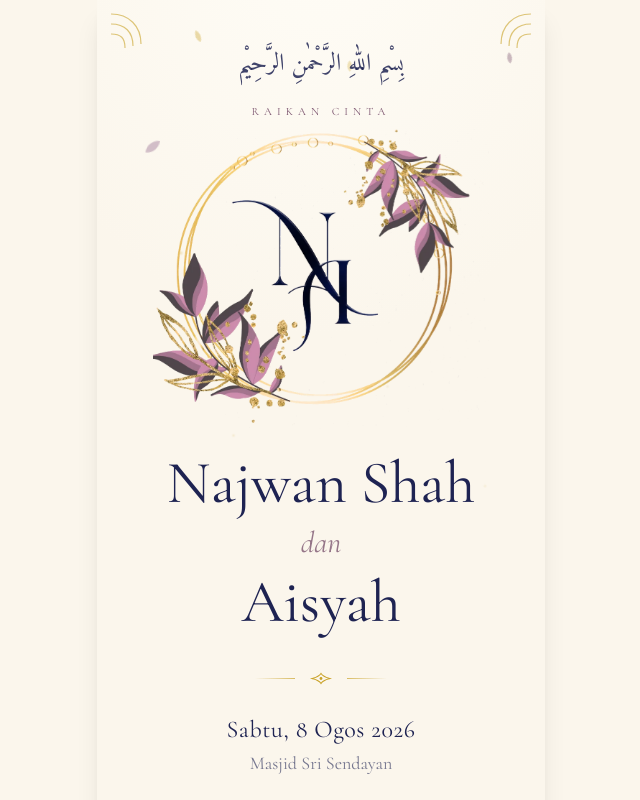
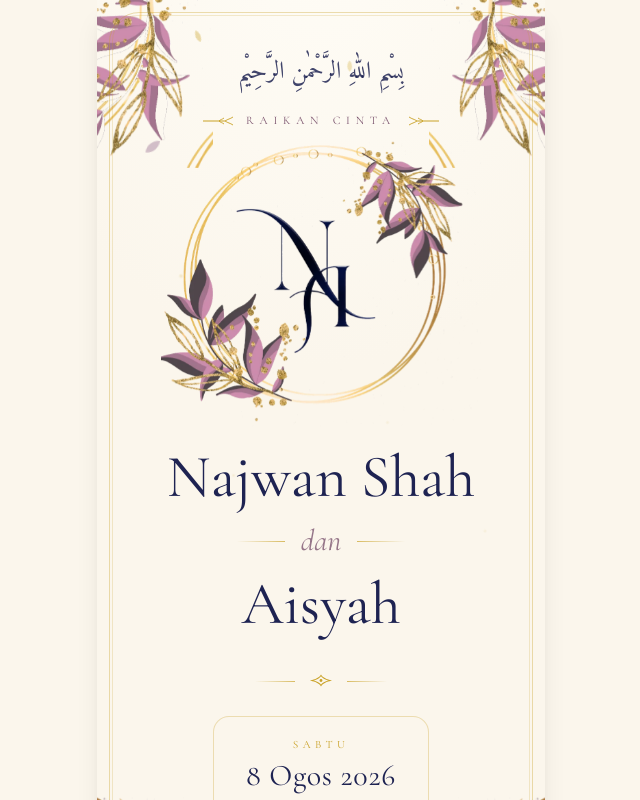
Before and after one commit to aimxnaim/wedding-juwe, a React (Vite) app in the folder wedding-juwe/: page / in a window 1280 px wide. Shown: the top 800 px of the page, without its empty margins (319-959 px from the left). Built offline with nearby package versions, Linux system fonts and the light colour scheme; no server answers.

Commit message:
feat: add CornerFlorals component with floral assets and integrate into Hero for enhanced visual framing

```diff
--- /dev/null
+++ b/wedding-juwe/src/components/CornerFlorals.tsx
@@ -0,0 +1,36 @@
+import brFloral from '../assets/floral-corner-br.webp'
+import tlFloral from '../assets/floral-corner-tl.webp'
+
+/**
+ * Lush plum/gold foliage tucked into the four corners of the hero — the corner
+ * sprays from the original Canva artwork, framing the content for an ornate feel.
+ */
+export default function CornerFlorals() {
+  return (
+    <div
+      className="pointer-events-none absolute inset-0 overflow-hidden"
+      aria-hidden="true"
+    >
+      <img
+        src={tlFloral}
+        alt=""
+        className="animate-fadeup absolute -left-3 -top-3 w-28 sm:w-32"
+      />
+      <img
+        src={tlFloral}
+        alt=""
+        className="animate-fadeup absolute -right-3 -top-3 w-28 -scale-x-100 sm:w-32"
+      />
+      <img
+        src={brFloral}
+        alt=""
+        className="animate-fadeup absolute -bottom-3 -left-3 w-24 -scale-x-100 sm:w-28"
+      />
+      <img
+        src={brFloral}
+        alt=""
+        className="animate-fadeup absolute -bottom-3 -right-3 w-24 sm:w-28"
+      />
+    </div>
+  )
+}
--- a/wedding-juwe/src/components/Hero.tsx
+++ b/wedding-juwe/src/components/Hero.tsx
@@ -1,15 +1,17 @@
+import CornerFlorals from './CornerFlorals'
 import Divider from './Divider'
 import FloatingAccents from './FloatingAccents'
 import Monogram from './Monogram'
 
 export default function Hero() {
   return (
-    <header className="relative overflow-hidden bg-paper px-6 pb-14 pt-12 text-center text-navy">
+    <header className="relative overflow-hidden bg-paper px-7 pb-16 pt-14 text-center text-navy">
       <FloatingAccents />
+      <CornerFlorals />
 
-      {/* corner flourishes */}
-      <CornerOrnament className="absolute left-3 top-3" />
-      <CornerOrnament className="absolute right-3 top-3 -scale-x-100" />
+      {/* ornamental double-hairline gold frame */}
+      <div className="pointer-events-none absolute inset-3 rounded-[1.9rem] border border-gold/35" />
+      <div className="pointer-events-none absolute inset-[15px] rounded-[1.6rem] border border-gold/20" />
 
       <div className="relative">
         <p
@@ -20,14 +22,14 @@ export default function Hero() {
           بِسْمِ اللهِ الرَّحْمٰنِ الرَّحِيْم
         </p>
 
-        <p
-          className="animate-fadeup mt-6 text-[0.7rem] uppercase tracking-[0.45em] text-plum"
+        <FlourishLabel
+          className="animate-fadeup mt-6"
           style={{ animationDelay: '200ms' }}
         >
           Raikan Cinta
-        </p>
+        </FlourishLabel>
 
-        <Monogram className="animate-crest mx-auto mt-2 mb-4 w-[21rem] max-w-[90%]" />
+        <Monogram className="animate-crest mx-auto mt-3 mb-3 w-[20rem] max-w-[88%]" />
 
         <h1
           className="animate-fadeup font-display text-6xl leading-tight text-navy"
@@ -35,12 +37,16 @@ export default function Hero() {
         >
           Najwan Shah
         </h1>
-        <p
-          className="animate-fadeup my-1 font-display text-3xl italic text-plum/80"
+
+        <div
+          className="animate-fadeup my-2 flex items-center justify-center gap-4"
           style={{ animationDelay: '560ms' }}
         >
-          dan
-        </p>
+          <Rule />
+          <span className="font-display text-3xl italic text-plum/80">dan</span>
+          <Rule className="-scale-x-100" />
+        </div>
+
         <h1
           className="animate-fadeup font-display text-6xl leading-tight text-navy"
           style={{ animationDelay: '650ms' }}
@@ -50,33 +56,71 @@ export default function Hero() {
 
         <Divider className="animate-fadeup mt-8" style={{ animationDelay: '780ms' }} />
 
+        {/* framed date plate */}
         <div
-          className="animate-fadeup mt-7 space-y-1"
+          className="animate-fadeup mx-auto mt-7 w-fit rounded-2xl border border-gold/30
+            bg-cream/50 px-8 py-5 backdrop-blur-[1px]"
           style={{ animationDelay: '880ms' }}
         >
-          <p className="font-display text-2xl tracking-wide text-navy">
-            Sabtu, 8 Ogos 2026
+          <p className="text-[0.7rem] uppercase tracking-[0.4em] text-gold">
+            Sabtu
           </p>
-          <p className="text-navy/60">Masjid Sri Sendayan</p>
+          <p className="mt-1 font-display text-3xl tracking-wide text-navy">
+            8 Ogos 2026
+          </p>
+          <p className="mt-1 text-navy/60">Masjid Sri Sendayan</p>
         </div>
       </div>
     </header>
   )
 }
 
-function CornerOrnament({ className = '' }: { className?: string }) {
+/** A centered label flanked by small gold leaf sprigs. */
+function FlourishLabel({
+  children,
+  className = '',
+  style,
+}: {
+  children: React.ReactNode
+  className?: string
+  style?: React.CSSProperties
+}) {
+  return (
+    <div
+      className={`flex items-center justify-center gap-3 ${className}`}
+      style={style}
+    >
+      <Sprig />
+      <p className="text-[0.72rem] uppercase tracking-[0.5em] text-plum">
+        {children}
+      </p>
+      <Sprig className="-scale-x-100" />
+    </div>
+  )
+}
+
+function Sprig({ className = '' }: { className?: string }) {
   return (
     <svg
-      className={`h-16 w-16 text-gold/60 ${className}`}
-      viewBox="0 0 64 64"
+      className={`h-3 w-8 text-gold ${className}`}
+      viewBox="0 0 32 12"
       fill="none"
       aria-hidden="true"
     >
+      <path d="M1 6h22" stroke="currentColor" strokeWidth="1" />
       <path
-        d="M2 2c18 0 30 12 30 30M2 12c14 0 22 8 22 22M2 22c10 0 14 4 14 14"
+        d="M23 6c3-2 5-2 8-4M23 6c3 2 5 2 8 4M17 6c1.5-1.5 3-1.5 5-3M17 6c1.5 1.5 3 1.5 5 3"
         stroke="currentColor"
-        strokeWidth="1.2"
+        strokeWidth="0.9"
       />
     </svg>
   )
 }
+
+function Rule({ className = '' }: { className?: string }) {
+  return (
+    <span
+      className={`h-px w-12 bg-gradient-to-r from-transparent to-gold/70 ${className}`}
+    />
+  )
+}
```
Also changed, not shown: wedding-juwe/src/assets/floral-corner-br.webp (added), wedding-juwe/src/assets/floral-corner-tl.webp (added).
